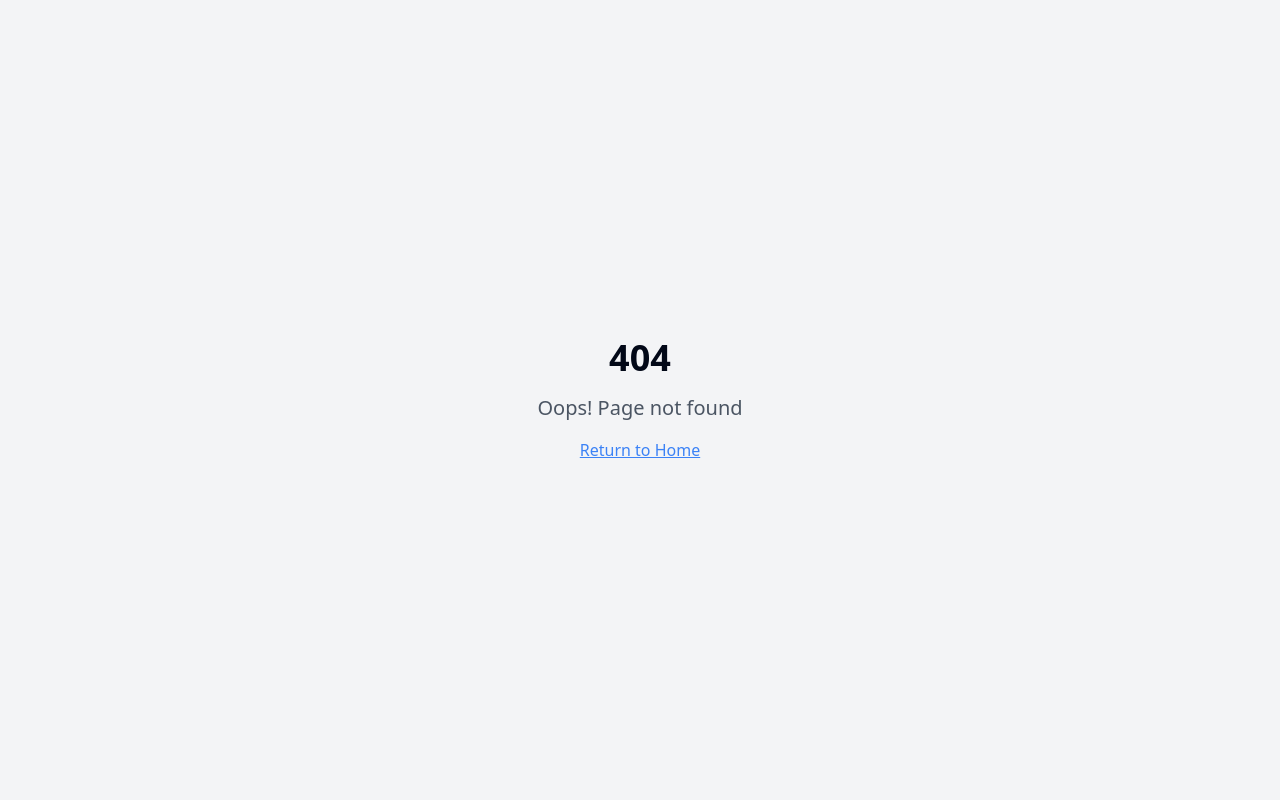
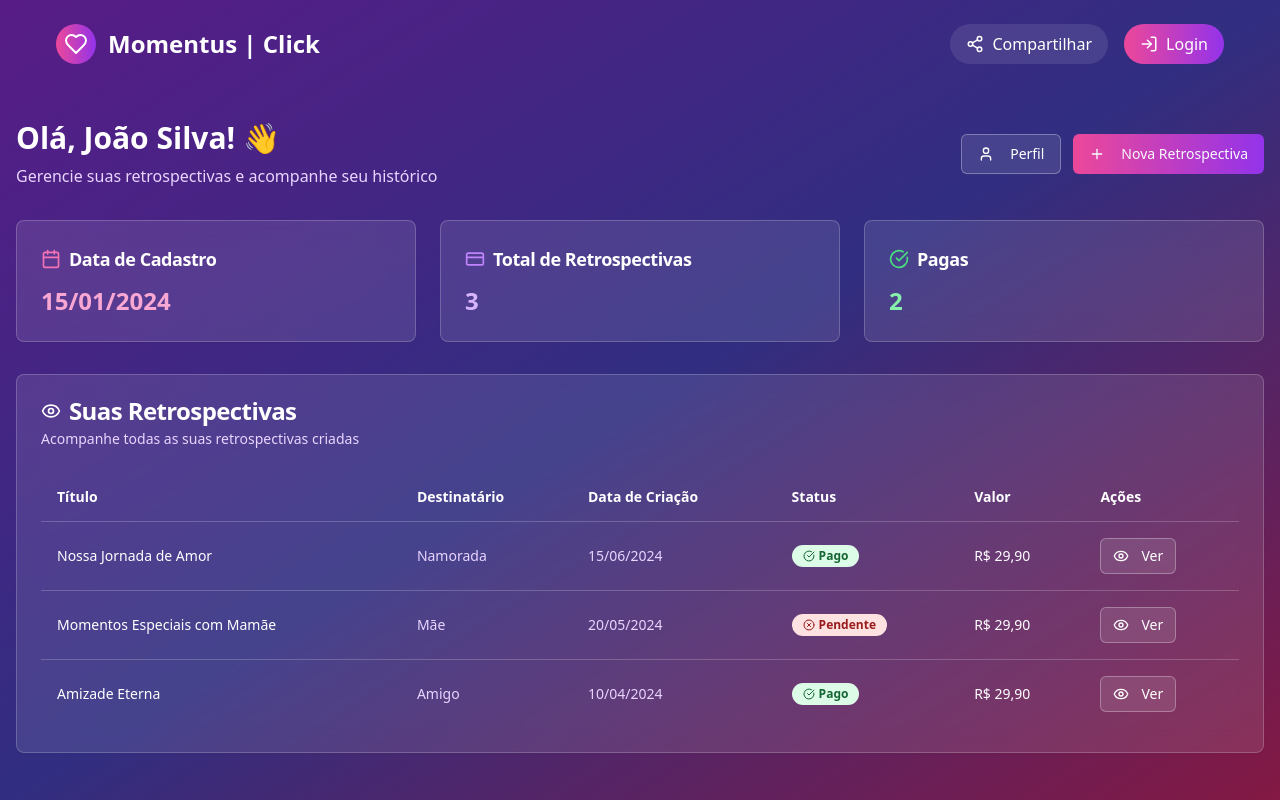
Before and after one commit to AMFBRASIL/rewind-recreate-project, a React (Vite) app: page /dashboard-clientes in a window 1280 px wide. Before the commit this address had no page. Built offline with nearby package versions, Linux system fonts and the light colour scheme.

Commit message:
feat: Create dashboardClientes page
Create a new dashboard page for clients, displaying retrospective information, payment status, registration date, retrospective count, and buttons for creating new retrospectives and editing profile data.

```diff
--- a/src/App.tsx
+++ b/src/App.tsx
@@ -14,6 +14,7 @@ import PaymentConfirmation from "./pages/PaymentConfirmation";
 import ParentsRetrospective from "./pages/ParentsRetrospective";
 import ChildrenRetrospective from "./pages/ChildrenRetrospective";
 import Dashboard from "./pages/Dashboard";
+import DashboardClientes from "./pages/DashboardClientes";
 import AdminLogin from "./pages/AdminLogin";
 import NotFound from "./pages/NotFound";
 
@@ -34,6 +35,7 @@ const App = () => (
             <Route path="/create" element={<CreateRetrospective />} />
             <Route path="/payment" element={<PaymentPix />} />
             <Route path="/payment-confirmation" element={<PaymentConfirmation />} />
+            <Route path="/dashboard-clientes" element={<DashboardClientes />} />
             <Route path="/admin/login" element={<AdminLogin />} />
             <Route
               path="/dashboard"
--- /dev/null
+++ b/src/pages/DashboardClientes.tsx
@@ -0,0 +1,241 @@
+
+import { useState } from "react";
+import { Plus, User, Eye, Calendar, CreditCard, CheckCircle, XCircle } from "lucide-react";
+import { Button } from "@/components/ui/button";
+import { Card, CardContent, CardDescription, CardHeader, CardTitle } from "@/components/ui/card";
+import { Table, TableBody, TableCell, TableHead, TableHeader, TableRow } from "@/components/ui/table";
+import { Badge } from "@/components/ui/badge";
+import { useNavigate } from "react-router-dom";
+import RewindHeader from "@/components/RewindHeader";
+
+const DashboardClientes = () => {
+  const navigate = useNavigate();
+
+  // Dados mock - em produção viriam de uma API/banco de dados
+  const [clienteData] = useState({
+    nome: "João Silva",
+    email: "joao@email.com",
+    dataCadastro: "2024-01-15",
+    totalRetrospectivas: 3
+  });
+
+  const [retrospectivas] = useState([
+    {
+      id: 1,
+      titulo: "Nossa Jornada de Amor",
+      destinatario: "Namorada",
+      dataCriacao: "2024-06-15",
+      status: "pago",
+      valor: "R$ 29,90"
+    },
+    {
+      id: 2,
+      titulo: "Momentos Especiais com Mamãe",
+      destinatario: "Mãe",
+      dataCriacao: "2024-05-20",
+      status: "pendente",
+      valor: "R$ 29,90"
+    },
+    {
+      id: 3,
+      titulo: "Amizade Eterna",
+      destinatario: "Amigo",
+      dataCriacao: "2024-04-10",
+      status: "pago",
+      valor: "R$ 29,90"
+    }
+  ]);
+
+  const handleNovaRetrospectiva = () => {
+    navigate('/create');
+  };
+
+  const handlePerfil = () => {
+    // Em produção, navegar para página de perfil
+    console.log('Abrir página de perfil');
+  };
+
+  const handleVisualizarRetrospectiva = (id: number) => {
+    // Em produção, navegar para visualizar a retrospectiva específica
+    console.log('Visualizar retrospectiva:', id);
+  };
+
+  const getStatusBadge = (status: string) => {
+    if (status === 'pago') {
+      return (
+        <Badge className="bg-green-100 text-green-800 hover:bg-green-200">
+          <CheckCircle className="w-3 h-3 mr-1" />
+          Pago
+        </Badge>
+      );
+    }
+    return (
+      <Badge className="bg-red-100 text-red-800 hover:bg-red-200">
+        <XCircle className="w-3 h-3 mr-1" />
+        Pendente
+      </Badge>
+    );
+  };
+
+  return (
+    <div className="min-h-screen bg-gradient-to-br from-purple-900 via-indigo-900 to-pink-900">
+      <RewindHeader />
+
+      <div className="container mx-auto px-4 py-8">
+        {/* Header do Dashboard */}
+        <div className="flex flex-col md:flex-row justify-between items-start md:items-center mb-8">
+          <div>
+            <h1 className="text-3xl font-bold text-white mb-2">
+              Olá, {clienteData.nome}! 👋
+            </h1>
+            <p className="text-purple-200">
+              Gerencie suas retrospectivas e acompanhe seu histórico
+            </p>
+          </div>
+
+          <div className="flex gap-3 mt-4 md:mt-0">
+            <Button
+              onClick={handlePerfil}
+              variant="outline"
+              className="bg-white/10 border-white/30 text-white hover:bg-white/20"
+            >
+              <User className="w-4 h-4 mr-2" />
+              Perfil
+            </Button>
+            <Button
+              onClick={handleNovaRetrospectiva}
+              className="bg-gradient-to-r from-pink-500 to-purple-600 hover:from-pink-600 hover:to-purple-700"
+            >
+              <Plus className="w-4 h-4 mr-2" />
+              Nova Retrospectiva
+            </Button>
+          </div>
+        </div>
+
+        {/* Cards de Resumo */}
+        <div className="grid grid-cols-1 md:grid-cols-3 gap-6 mb-8">
+          <Card className="bg-white/10 backdrop-blur-md border-white/20 text-white">
+            <CardHeader className="pb-3">
+              <CardTitle className="text-lg flex items-center">
+                <Calendar className="w-5 h-5 mr-2 text-pink-400" />
+                Data de Cadastro
+              </CardTitle>
+            </CardHeader>
+            <CardContent>
+              <p className="text-2xl font-bold text-pink-300">
+                {new Date(clienteData.dataCadastro).toLocaleDateString('pt-BR')}
+              </p>
+            </CardContent>
+          </Card>
+
+          <Card className="bg-white/10 backdrop-blur-md border-white/20 text-white">
+            <CardHeader className="pb-3">
+              <CardTitle className="text-lg flex items-center">
+                <CreditCard className="w-5 h-5 mr-2 text-purple-400" />
+                Total de Retrospectivas
+              </CardTitle>
+            </CardHeader>
+            <CardContent>
+              <p className="text-2xl font-bold text-purple-300">
+                {clienteData.totalRetrospectivas}
+              </p>
+            </CardContent>
+          </Card>
+
+          <Card className="bg-white/10 backdrop-blur-md border-white/20 text-white">
+            <CardHeader className="pb-3">
+              <CardTitle className="text-lg flex items-center">
+                <CheckCircle className="w-5 h-5 mr-2 text-green-400" />
+                Pagas
+              </CardTitle>
+            </CardHeader>
+            <CardContent>
+              <p className="text-2xl font-bold text-green-300">
+                {retrospectivas.filter(r => r.status === 'pago').length}
+              </p>
+            </CardContent>
+          </Card>
+        </div>
+
+        {/* Tabela de Retrospectivas */}
+        <Card className="bg-white/10 backdrop-blur-md border-white/20">
+          <CardHeader>
+            <CardTitle className="text-white flex items-center">
+              <Eye className="w-5 h-5 mr-2" />
+              Suas Retrospectivas
+            </CardTitle>
+            <CardDescription className="text-purple-200">
+              Acompanhe todas as suas retrospectivas criadas
+            </CardDescription>
+          </CardHeader>
+          <CardContent>
+            <Table>
+              <TableHeader>
+                <TableRow className="border-white/20 hover:bg-white/5">
+                  <TableHead className="text-white font-semibold">Título</TableHead>
+                  <TableHead className="text-white font-semibold">Destinatário</TableHead>
+                  <TableHead className="text-white font-semibold">Data de Criação</TableHead>
+                  <TableHead className="text-white font-semibold">Status</TableHead>
+                  <TableHead className="text-white font-semibold">Valor</TableHead>
+                  <TableHead className="text-white font-semibold">Ações</TableHead>
+                </TableRow>
+              </TableHeader>
+              <TableBody>
+                {retrospectivas.map((retrospectiva) => (
+                  <TableRow
+                    key={retrospectiva.id}
+                    className="border-white/20 hover:bg-white/5"
+                  >
+                    <TableCell className="text-white font-medium">
+                      {retrospectiva.titulo}
+                    </TableCell>
+                    <TableCell className="text-purple-200">
+                      {retrospectiva.destinatario}
+                    </TableCell>
+                    <TableCell className="text-purple-200">
+                      {new Date(retrospectiva.dataCriacao).toLocaleDateString('pt-BR')}
+                    </TableCell>
+                    <TableCell>
+                      {getStatusBadge(retrospectiva.status)}
+                    </TableCell>
+                    <TableCell className="text-white">
+                      {retrospectiva.valor}
+                    </TableCell>
+                    <TableCell>
+                      <Button
+                        size="sm"
+                        variant="outline"
+                        onClick={() => handleVisualizarRetrospectiva(retrospectiva.id)}
+                        className="bg-white/10 border-white/30 text-white hover:bg-white/20"
+                      >
+                        <Eye className="w-3 h-3 mr-1" />
+                        Ver
+                      </Button>
+                    </TableCell>
+                  </TableRow>
+                ))}
+              </TableBody>
+            </Table>
+
+            {retrospectivas.length === 0 && (
+              <div className="text-center py-8">
+                <p className="text-white/70 mb-4">
+                  Você ainda não criou nenhuma retrospectiva
+                </p>
+                <Button
+                  onClick={handleNovaRetrospectiva}
+                  className="bg-gradient-to-r from-pink-500 to-purple-600 hover:from-pink-600 hover:to-purple-700"
+                >
+                  <Plus className="w-4 h-4 mr-2" />
+                  Criar Primeira Retrospectiva
+                </Button>
+              </div>
+            )}
+          </CardContent>
+        </Card>
+      </div>
+    </div>
+  );
+};
+
+export default DashboardClientes;
```
